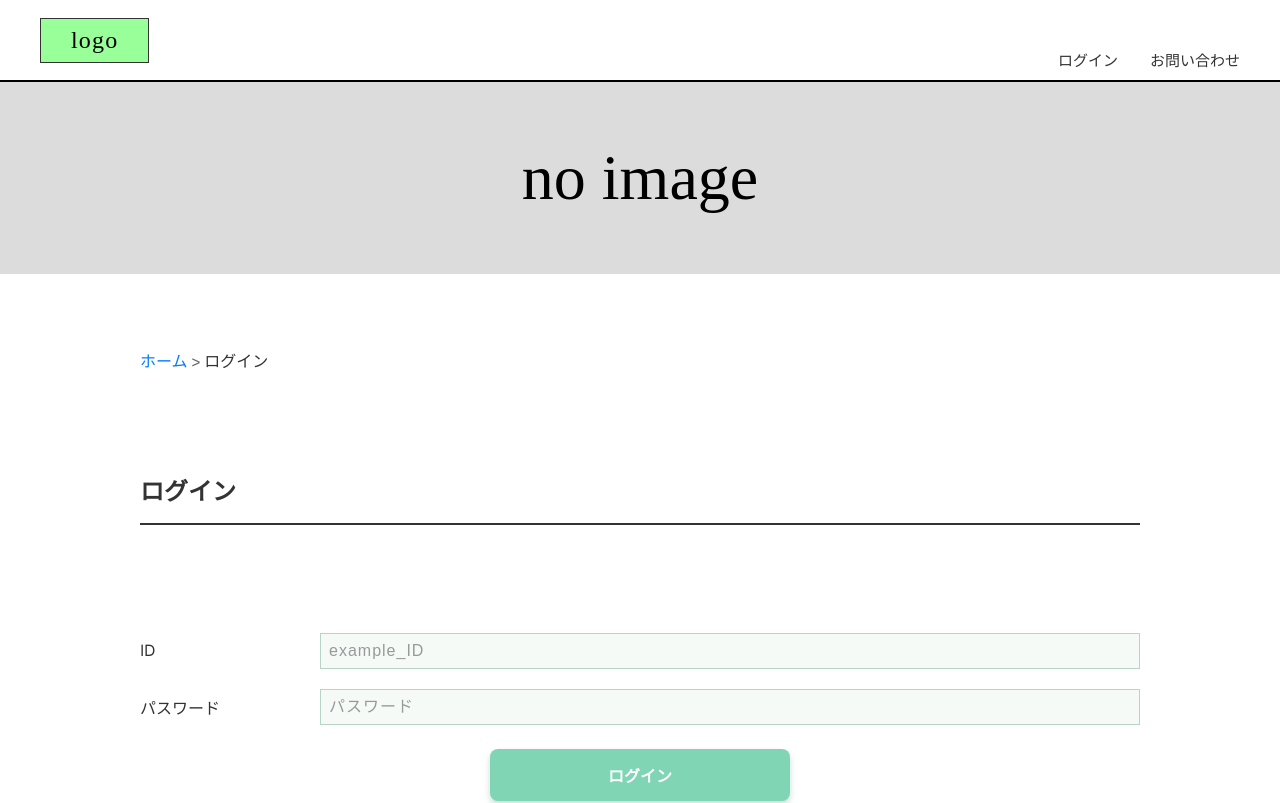
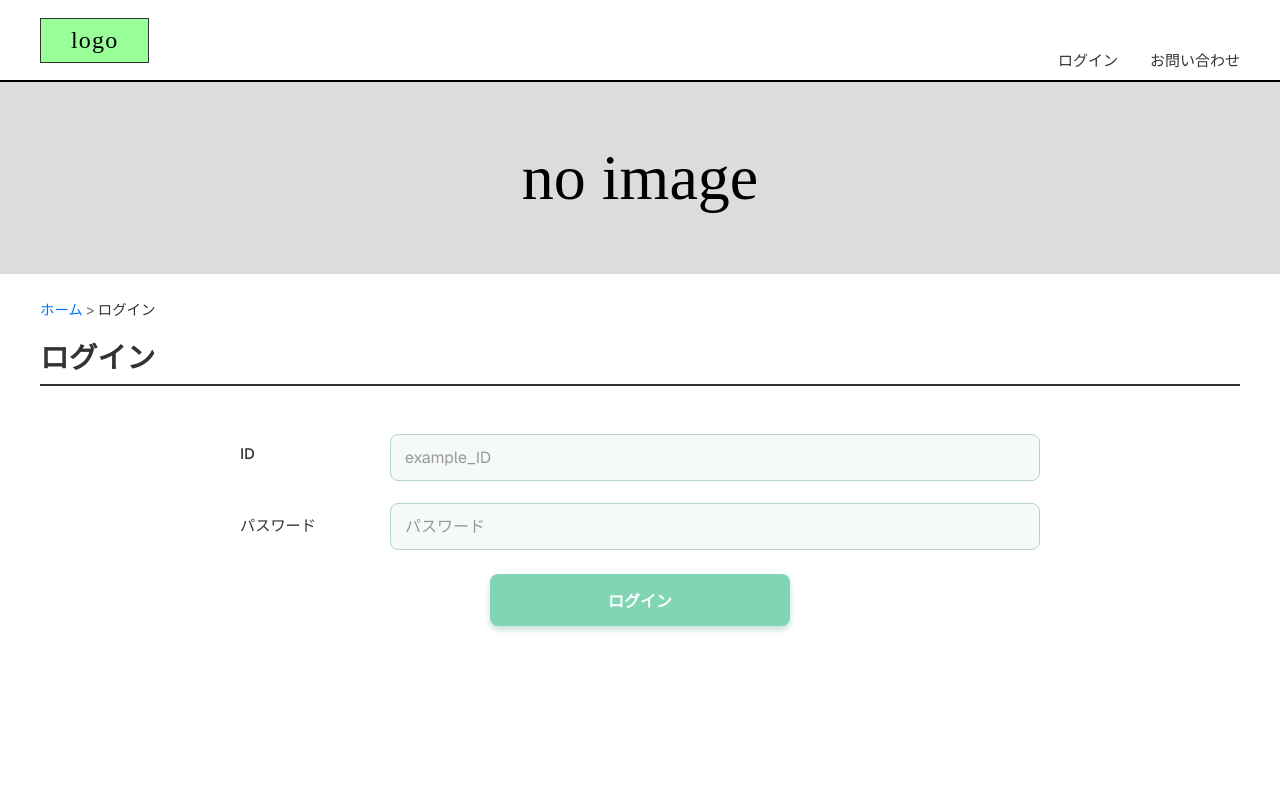
Before and after one commit to 2025-j08/front-end, a Next.js app: page /features/auth in a window 1280 px wide. Shown: the top 803 px of the page. Built offline with nearby package versions, Linux system fonts and the light colour scheme; some icons are missing; what @mui/material-nextjs would draw is missing.

Commit message:
ログインformのカード方式からフラットデザインに修正,共有styleを参照に変更

```diff
--- a/src/features/auth/components/formfield/formField.module.scss
+++ /dev/null
@@ -1,64 +0,0 @@
-.formGroup {
-  display: flex;
-  align-items: center;
-  margin-bottom: 20px;
-
-  // ラベル（固定幅）
-  label {
-    width: 180px;
-    font-size: 1rem;
-    color: #333; // text-primary
-    flex-shrink: 0;
-    margin-bottom: 0;
-    font-weight: normal;
-  }
-
-  // input・textarea 共通スタイル
-  input,
-  textarea {
-    flex-grow: 1;
-    padding: 8px;
-    border: 1px solid #b8d4c4; // form-input-border
-    background-color: #f5faf7; // form-input-bg ($form-secondary-light)
-    border-radius: 0;
-    font-size: 1rem;
-    color: #333; // text-primary
-
-    // プレースホルダーのスタイル
-    &::placeholder {
-      color: #999; // form-placeholder
-      letter-spacing: 1px;
-    }
-
-    &:focus {
-      outline: none;
-      border-color: #4a9f7e; // form-primary
-    }
-
-    &:disabled {
-      background-color: #eeeeee;
-      cursor: not-allowed;
-    }
-  }
-
-  textarea {
-    resize: vertical;
-    min-height: 120px;
-  }
-
-  // モバイル対応: 600px 以下で縦並びに
-  @media (max-width: 600px) {
-    flex-direction: column;
-    align-items: flex-start;
-
-    label {
-      width: 100%;
-      margin-bottom: 8px;
-    }
-
-    input,
-    textarea {
-      width: 100%;
-    }
-  }
-}
--- a/src/features/auth/components/formfield/formField.tsx
+++ /dev/null
@@ -1,57 +0,0 @@
-import type { ChangeEvent } from 'react';
-
-import { BaseFieldProps, AccessibilityProps } from '../types/authTypes';
-import styles from './formField.module.scss';
-
-/**
- * FormField コンポーネント
- * テキスト入力とパスワード入力用のフォームフィールドを提供します。
- */
-interface FormFieldProps extends BaseFieldProps, AccessibilityProps {
-  /** input 要素の type 属性（デフォルト: 'text'） */
-  type?: string;
-  /** バリデーション用の正規表現パターン */
-  pattern?: string;
-  /** オートコンプリート属性 */
-  autoComplete?: string;
-  /** 値変更時のハンドラ */
-  onChange?: (e: ChangeEvent<HTMLInputElement>) => void;
-}
-
-const FormField = ({
-  label,
-  type = 'text',
-  id,
-  name,
-  placeholder,
-  required,
-  maxLength,
-  pattern,
-  value,
-  onChange,
-  autoComplete,
-  ariaDescribedBy,
-  ariaInvalid,
-}: FormFieldProps) => {
-  return (
-    <div className={styles.formGroup}>
-      <label htmlFor={id}>{label}</label>
-      <input
-        type={type}
-        id={id}
-        name={name}
-        placeholder={placeholder}
-        required={required}
-        maxLength={maxLength}
-        pattern={pattern}
-        value={value}
-        onChange={onChange}
-        autoComplete={autoComplete}
-        aria-describedby={ariaDescribedBy}
-        aria-invalid={ariaInvalid}
-      />
-    </div>
-  );
-};
-
-export { FormField };
--- a/src/features/auth/loginForm.module.scss
+++ b/src/features/auth/loginForm.module.scss
@@ -1,26 +1,24 @@
-@use '@/styles/colors' as *;
+@use '@/styles/colors' as colors;
 
 .container {
   position: relative; // オーバーレイ表示のため
-  max-width: 1000px;
+  max-width: 1200px;
   margin: 0 auto;
-  padding: 0 0 30px 0;
+  padding: 24px 20px;
   font-family: 'Geist', sans-serif;
-  background-color: $bg-white;
+  background-color: colors.$bg-white;
   min-height: 600px;
   display: flex;
   flex-direction: column;
-  justify-content: center;
-  gap: 60px;
 }
 
 .breadcrumb {
-  font-size: 1rem;
-  color: $text-secondary;
-  margin-bottom: 40px;
+  font-size: 0.9rem;
+  color: colors.$text-secondary;
+  margin-bottom: 16px;
 
   a {
-    color: $text-link;
+    color: colors.$text-link;
     text-decoration: none;
 
     &:hover {
@@ -29,18 +27,24 @@
   }
 
   span {
-    color: $text-primary;
+    color: colors.$text-primary;
   }
 }
 
 .title {
-  font-size: 1.5rem;
+  font-size: 1.8rem;
   font-weight: bold;
-  color: $text-primary;
-  margin: 0 0 48px 0;
-  padding-bottom: 16px;
-  border-bottom: 2px solid $border-dark;
+  color: colors.$text-primary;
+  margin: 0 0 24px 0;
+  padding-bottom: 8px;
+  border-bottom: 2px solid colors.$border-dark;
   text-align: left;
+}
+
+.formArea {
+  width: 100%;
+  max-width: 800px;
+  margin: 24px auto 0;
 }
 
 @media screen and (max-width: 768px) {
@@ -50,6 +54,6 @@
 
   .title {
     font-size: 1.4rem;
-    margin-bottom: 24px;
+    margin-bottom: 16px;
   }
 }
--- a/src/features/auth/loginForm.tsx
+++ b/src/features/auth/loginForm.tsx
@@ -10,7 +10,7 @@ import Link from 'next/link';
 
 import { LoadingOverlay } from '@/components/form/overlay';
 import { SubmitButton } from '@/features/auth/components/button/submitButton';
-import { FormField } from '@/features/auth/components/formfield/formField';
+import { FormField } from '@/components/form';
 import { useLoginForm } from '@/features/auth/components/hooks/useLoginForm';
 
 import styles from './loginForm.module.scss';
@@ -30,7 +30,7 @@ export const LoginForm = () => {
 
       <h1 className={styles.title}>ログイン</h1>
 
-      <form onSubmit={handleSubmit}>
+      <form onSubmit={handleSubmit} className={styles.formArea}>
         <FormField
           label="ID"
           type="text"
```
